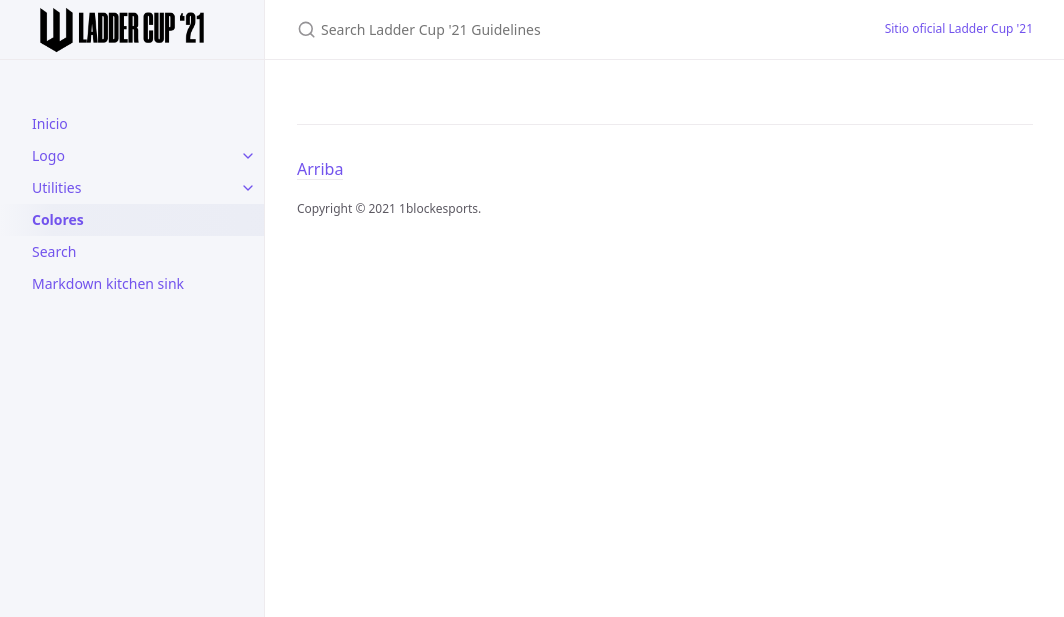
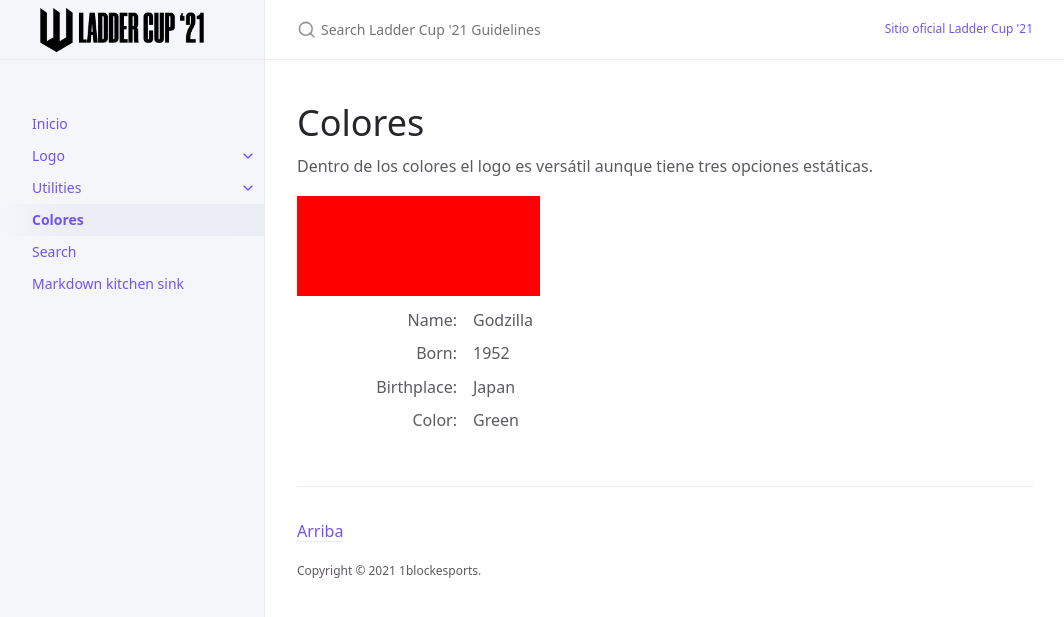
Before and after one commit to 1blockesports/laddercup-guidelines, a Jekyll site: the page built from docs/customization.md, in a window 1280 px wide. Shown: the top 617 px of the page, without its empty margins (107-1171 px from the left). Built offline with Jekyll 4.4.1, drawn with Linux system fonts in a browser that asks for light colours.

Commit message:
Update customization.md

```diff
--- a/docs/customization.md
+++ b/docs/customization.md
@@ -3,3 +3,28 @@ layout: default
 title: Colores
 nav_order: 6
 ---
+
+# Colores
+
+Dentro de los colores el logo es versátil aunque tiene tres opciones estáticas.
+
+
+<div style="display:flex;flex-direction:row;flex-wrap:wrap">
+<div style="width:33%">
+<div style="width:100%;height:100px;background-color:red"></div>
+<dl>
+  <dt>Name</dt>
+  <dd>Godzilla</dd>
+  <dt>Born</dt>
+  <dd>1952</dd>
+  <dt>Birthplace</dt>
+  <dd>Japan</dd>
+  <dt>Color</dt>
+  <dd>Green</dd>
+</dl>
+</div>
+<div style="width:33%">
+</div>
+<div style="width:33%">
+</div>
+</div>
```
